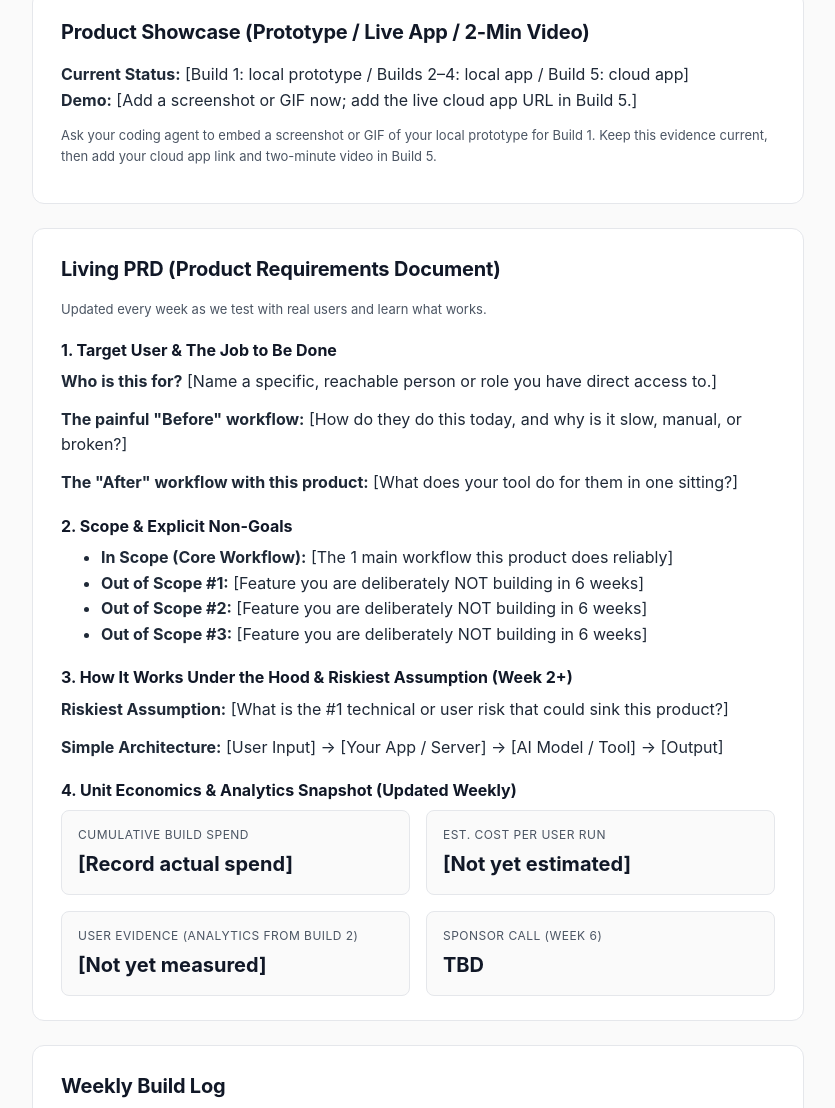
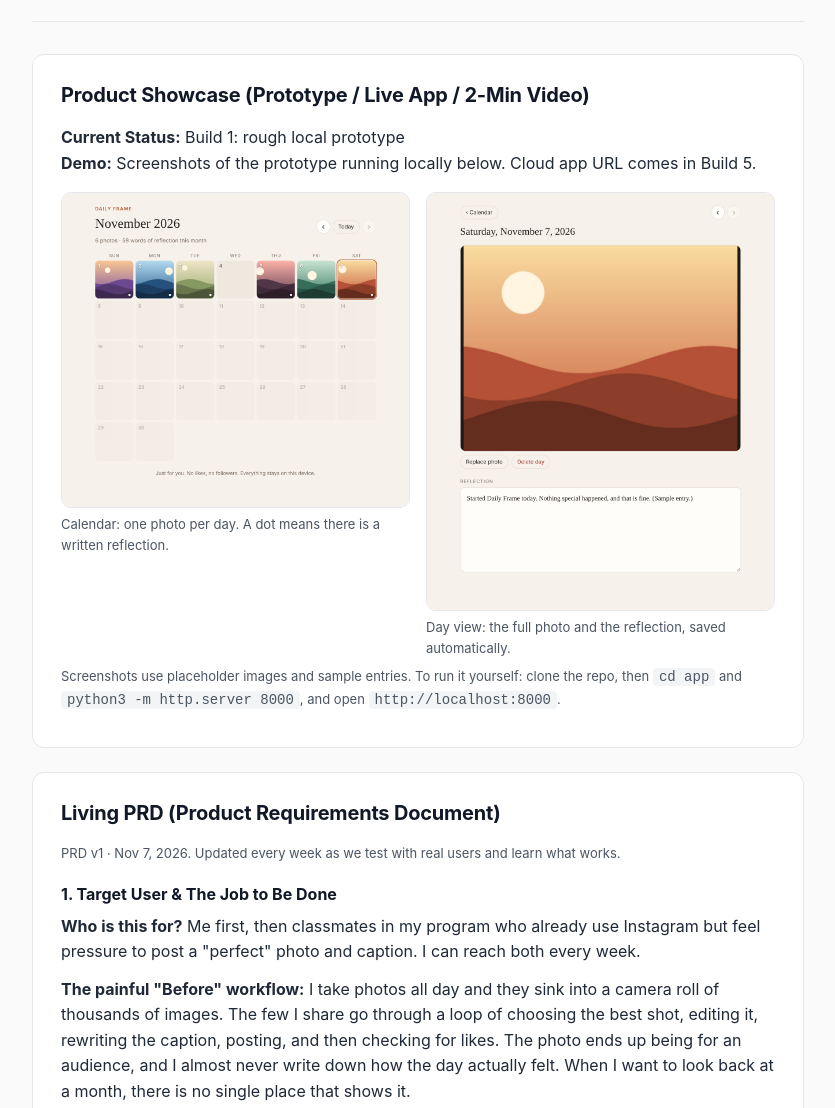
Before and after one commit to building-with-ai-f26/mt6254-daily-frame, a plain HTML site: page docs/index.html in a window 1280 px wide. Shown: the part 307-1415 px from the top of the page, without its empty margins (222-1057 px from the left). Drawn offline with Linux system fonts and the light colour scheme.

Commit message:
Product Page: PRD v1, prototype screenshots, Build 1 log

```diff
--- a/docs/index.html
+++ b/docs/index.html
@@ -3,7 +3,7 @@
 <head>
 <meta charset="UTF-8" />
 <meta name="viewport" content="width=device-width, initial-scale=1.0" />
-  <title>[Your Product Name] · Building with AI (Fall 2026)</title>
+<title>Daily Frame · Building with AI (Fall 2026)</title>
 
 <!-- Week 1: create your PostHog account only.
 Build 2: paste your project's current PostHog web snippet here,
@@ -16,9 +16,9 @@
 --text: #111827;
 --muted: #4b5563;
 --border: #e5e7eb;
-      --accent: #1d63dc;
-      --tag-bg: #eff6ff;
-      --tag-text: #1e40af;
+--accent: #b5603c;
+--tag-bg: #f8ece5;
+--tag-text: #8a3f22;
 }
 * { box-sizing: border-box; }
 body {
@@ -137,6 +137,21 @@
 font-size: 13px;
 color: var(--muted);
 }
+.shots {
+display: grid;
+grid-template-columns: repeat(auto-fit, minmax(240px, 1fr));
+gap: 16px;
+margin: 16px 0 8px;
+}
+.shots figure { margin: 0; }
+.shots img {
+width: 100%;
+border: 1px solid var(--border);
+border-radius: 10px;
+display: block;
+}
+.shots figcaption { font-size: 13px; color: var(--muted); margin-top: 6px; }
+code { background: #f3f4f6; padding: 1px 6px; border-radius: 4px; font-size: 14px; }
 </style>
 </head>
 <body>
@@ -144,8 +159,9 @@
 <!-- HERO / PRODUCT PITCH -->
 <header>
 <span class="eyebrow">NYU Stern · Building with AI · Fall 2026</span>
-      <h1>[Your Product Name]</h1>
-      <p class="tagline">[One clear sentence: Who is this for, and what painful job does it do for them?]</p>
+<h1>Daily Frame</h1>
+<p class="tagline">For anyone tired of performing their life on social media: take one photo a day, write one honest reflection, and keep it just for yourself.</p>
+<p class="meta">Builder: Michelle (@mt6254)</p>
 <div class="cta-row">
 <a class="btn" href="#live-demo" onclick="window.posthog && posthog.capture('clicked_try_product')">See the Product →</a>
 <a class="btn btn-secondary" href="#prd">Read the Living PRD</a>
@@ -157,49 +173,57 @@
 <section id="live-demo">
 <h2>Product Showcase (Prototype / Live App / 2-Min Video)</h2>
 <p>
-        <strong>Current Status:</strong> [Build 1: local prototype / Builds 2–4: local app / Build 5: cloud app]<br />
-        <strong>Demo:</strong> [Add a screenshot or GIF now; add the live cloud app URL in Build 5.]
+<strong>Current Status:</strong> Build 1: rough local prototype<br />
+<strong>Demo:</strong> Screenshots of the prototype running locally below. Cloud app URL comes in Build 5.
 </p>
-      <p class="meta">
-        Ask your coding agent to embed a screenshot or GIF of your local prototype for Build 1. Keep this evidence current, then add your cloud app link and two-minute video in Build 5.
-      </p>
+<div class="shots">
+<figure>
+<img src="calendar.png" alt="Daily Frame calendar view showing a month with a photo thumbnail on each day that has an entry" />
+<figcaption>Calendar: one photo per day. A dot means there is a written reflection.</figcaption>
+</figure>
+<figure>
+<img src="day.png" alt="Daily Frame day view showing the full photo with a reflection text box underneath" />
+<figcaption>Day view: the full photo and the reflection, saved automatically.</figcaption>
+</figure>
+</div>
+<p class="meta">Screenshots use placeholder images and sample entries. To run it yourself: clone the repo, then <code>cd app</code> and <code>python3 -m http.server 8000</code>, and open <code>http://localhost:8000</code>.</p>
 </section>
 
 <!-- LIVING PRD (Updated every week!) -->
 <section id="prd">
 <h2>Living PRD (Product Requirements Document)</h2>
-      <p class="meta">Updated every week as we test with real users and learn what works.</p>
+<p class="meta">PRD v1 · Nov 7, 2026. Updated every week as we test with real users and learn what works.</p>
 
 <h3>1. Target User & The Job to Be Done</h3>
-      <p><strong>Who is this for?</strong> [Name a specific, reachable person or role you have direct access to.]</p>
-      <p><strong>The painful "Before" workflow:</strong> [How do they do this today, and why is it slow, manual, or broken?]</p>
-      <p><strong>The "After" workflow with this product:</strong> [What does your tool do for them in one sitting?]</p>
+<p><strong>Who is this for?</strong> Me first, then classmates in my program who already use Instagram but feel pressure to post a "perfect" photo and caption. I can reach both every week.</p>
+<p><strong>The painful "Before" workflow:</strong> I take photos all day and they sink into a camera roll of thousands of images. The few I share go through a loop of choosing the best shot, editing it, rewriting the caption, posting, and then checking for likes. The photo ends up being for an audience, and I almost never write down how the day actually felt. When I want to look back at a month, there is no single place that shows it.</p>
+<p><strong>The "After" workflow with this product:</strong> Once a day I open Daily Frame, tap today, add any photo (it does not need to be good), and write a few honest lines. It saves automatically and takes about a minute. The month view becomes a private visual diary I can scroll back through, with no likes, followers, or comments.</p>
 
 <h3>2. Scope & Explicit Non-Goals</h3>
 <ul>
-        <li><strong>In Scope (Core Workflow):</strong> [The 1 main workflow this product does reliably]</li>
-        <li><strong>Out of Scope #1:</strong> [Feature you are deliberately NOT building in 6 weeks]</li>
-        <li><strong>Out of Scope #2:</strong> [Feature you are deliberately NOT building in 6 weeks]</li>
-        <li><strong>Out of Scope #3:</strong> [Feature you are deliberately NOT building in 6 weeks]</li>
+<li><strong>In Scope (Core Workflow):</strong> Open the calendar, tap a day, add one photo, write a reflection, and see that day's photo on the calendar afterward.</li>
+<li><strong>Out of Scope #1:</strong> Any social features: sharing, followers, likes, comments, or a public feed.</li>
+<li><strong>Out of Scope #2:</strong> Photo editing, filters, or beautifying tools. The point is to not polish.</li>
+<li><strong>Out of Scope #3:</strong> Multiple photos, albums, or video per day. One frame per day keeps it simple.</li>
 </ul>
 
 <h3>3. How It Works Under the Hood & Riskiest Assumption (Week 2+)</h3>
-      <p><strong>Riskiest Assumption:</strong> [What is the #1 technical or user risk that could sink this product?]</p>
-      <p><strong>Simple Architecture:</strong> [User Input] → [Your App / Server] → [AI Model / Tool] → [Output]</p>
+<p><strong>Riskiest Assumption:</strong> That people keep a daily photo and reflection habit when there is no social reward (likes or followers) pulling them back.</p>
+<p><strong>Simple Architecture:</strong> [Photo + reflection] → [Browser app: HTML/CSS/JS] → [Stored on device in IndexedDB, no AI model yet] → [Month calendar + day view]</p>
 
 <h3>4. Unit Economics & Analytics Snapshot (Updated Weekly)</h3>
 <div class="grid-2">
 <div class="stat-box">
 <div class="stat-label">Cumulative Build Spend</div>
-          <div class="stat-value">[Record actual spend]</div>
+<div class="stat-value">$0.00</div>
 </div>
 <div class="stat-box">
 <div class="stat-label">Est. Cost Per User Run</div>
-          <div class="stat-value">[Not yet estimated]</div>
+<div class="stat-value">$0.00 (runs on device)</div>
 </div>
 <div class="stat-box">
 <div class="stat-label">User Evidence (Analytics from Build 2)</div>
-          <div class="stat-value">[Not yet measured]</div>
+<div class="stat-value">Not yet measured</div>
 </div>
 <div class="stat-box">
 <div class="stat-label">Sponsor Call (Week 6)</div>
@@ -216,10 +240,10 @@
 <div class="log-entry">
 <h3>Build 1 · Intent.md & Throwaway Prototype (Due Nov 9)</h3>
 <ul>
-          <li><strong>What shipped:</strong> [What you actually built; link your local prototype screenshot or GIF above.]</li>
-          <li><strong>Things learned with AI:</strong> [What you learned from AI practice and Terminus Episodes 1 and 2.]</li>
-          <li><strong>What broke / changed in PRD:</strong> [Fill in]</li>
-          <li><strong>Cost & time this week:</strong> $[0.00] · [0] hours</li>
+<li><strong>What shipped:</strong> A rough local web app in <code>app/</code>. Month calendar with a thumbnail on each day that has a photo, a day view to add or replace a photo and write a reflection, autosave, day-to-day navigation, and delete. Future days are locked. Photos are resized to 1600px and saved in the browser (IndexedDB), so nothing leaves the device. Screenshots are above.</li>
+<li><strong>Things learned with AI:</strong> Used an AI agent to turn my idea into a PRD and a working prototype in one sitting. Learned that a browser can store photos locally with IndexedDB without any server or account, and that phone photos are large (several MB), so resizing before saving matters. Terminus Episodes 1 and 2: notes to add.</li>
+<li><strong>What broke / changed in PRD:</strong> Because data lives in one browser, entries do not sync between my phone and laptop yet, and taking photos with the phone camera will need the app hosted (Build 5). No PRD changes yet; this is v1.</li>
+<li><strong>Cost & time this week:</strong> $0.00 · ~1 hour</li>
 </ul>
 </div>
 
```
Also changed, not shown: docs/calendar.png (added), docs/day.png (added). Lines whose indentation alone changed are shown as unchanged.
